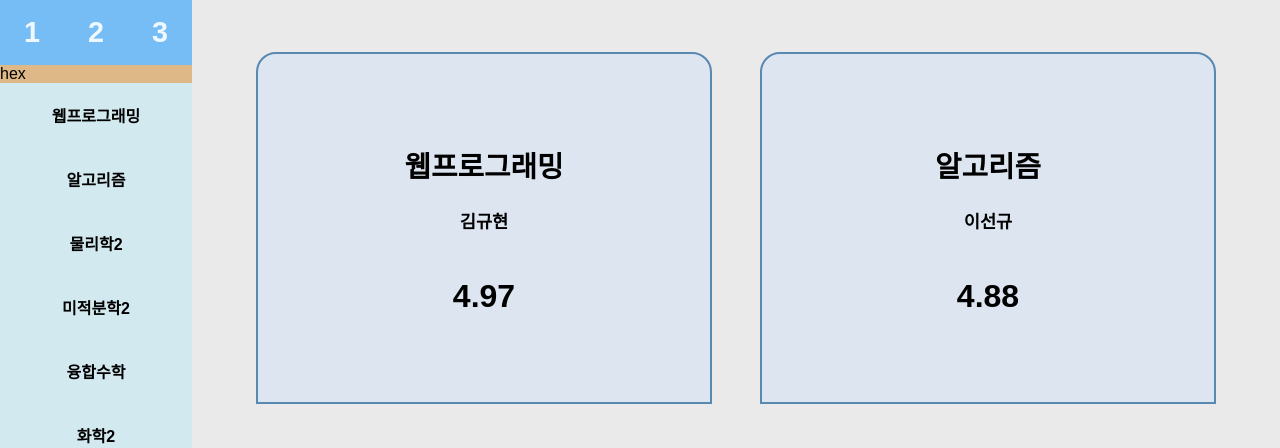
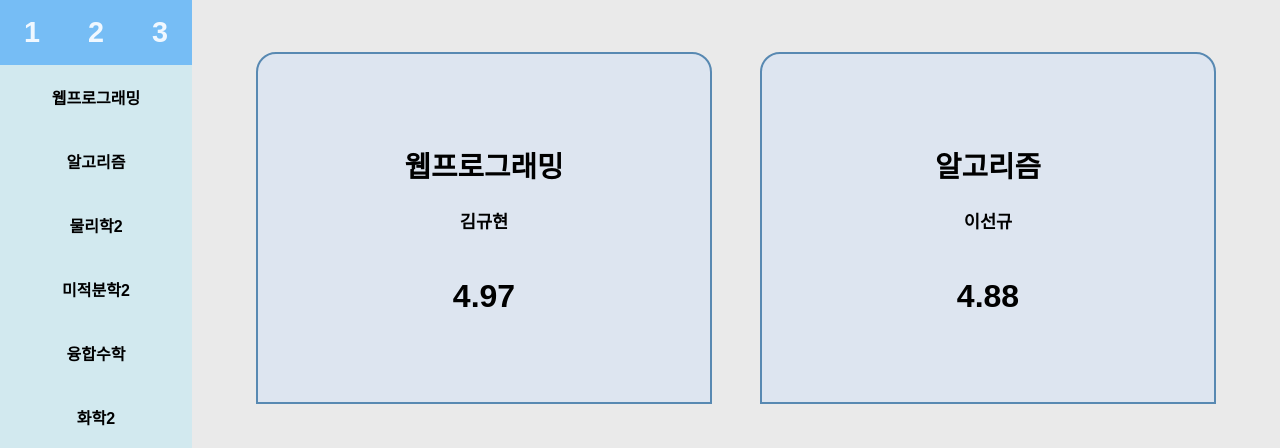
Before and after one commit to sgyim471/Feecl, a Django app: page /starRating/ in a window 1280 px wide. Shown: the part 80-528 px from the top of the page. Run offline with Django 3.2, Linux system fonts and the light colour scheme; data comes from the database, SQL or seed files in the repository; some web fonts are replaced.

Commit message:
feat: delete hex

```diff
--- a/Feecl/feeclStar/templates/feeclStar/subject_detail.html
+++ b/Feecl/feeclStar/templates/feeclStar/subject_detail.html
@@ -4,5 +4,4 @@
     {{object.subject_name}}<br>
     {{object.subject_teacher}}<br>
     {{object.subject_star}}
-    hex
 {%endblock%}
--- a/Feecl/feeclStar/templates/feeclStar/subject_list.html
+++ b/Feecl/feeclStar/templates/feeclStar/subject_list.html
@@ -7,7 +7,6 @@
             <li><a href="#">1</a></li>
             <li><a href="#">2</a></li>
             <li><a href="#">3</a></li>
-            hex
         </ul>
     </div>
     <div class='sideSubject'>
```
